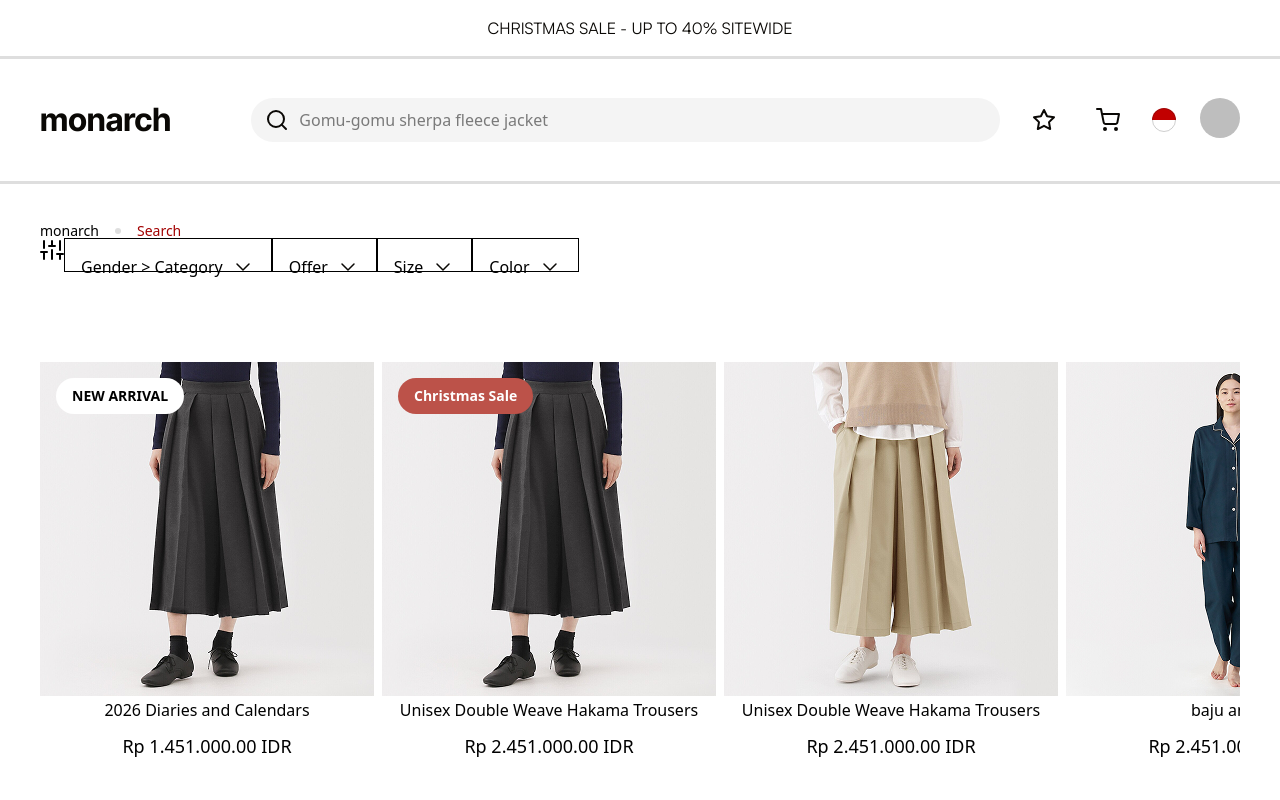
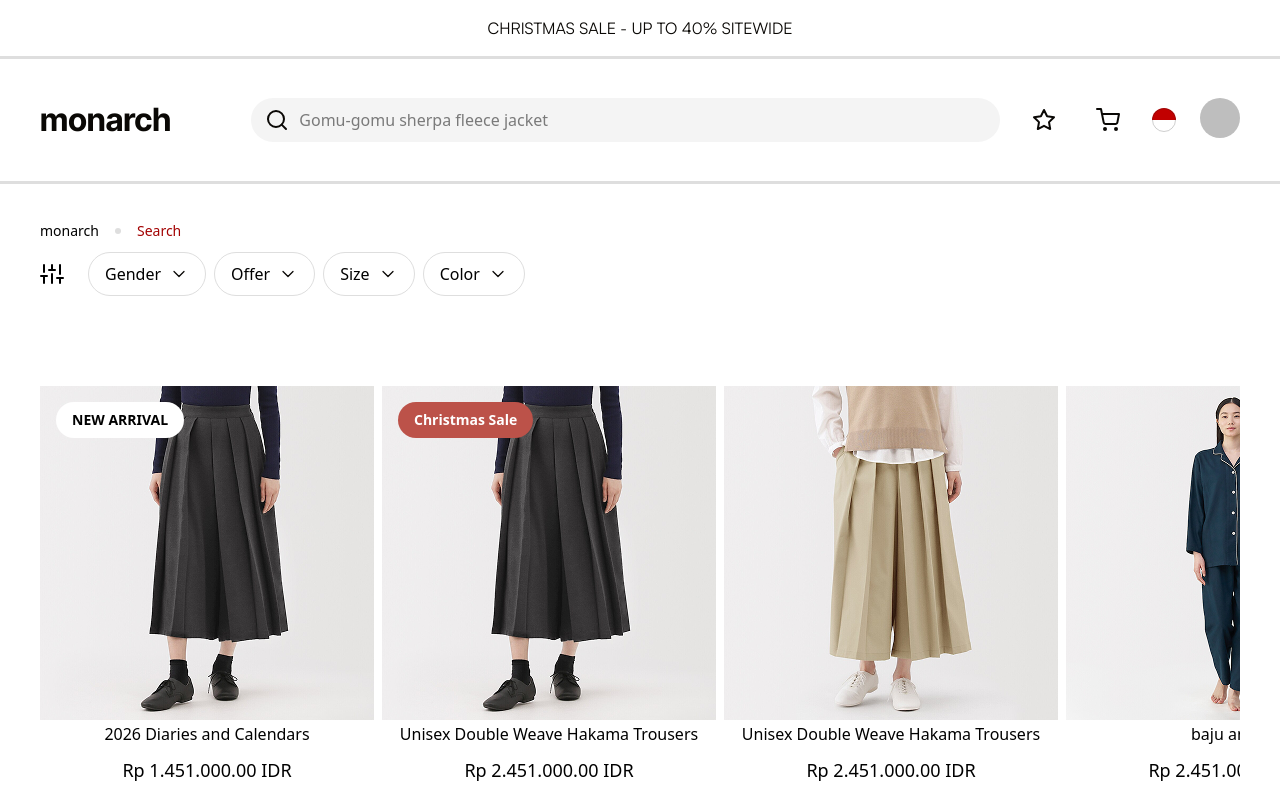
Before and after one commit to SBX-One/Monarch, a React (Vite) app: page /search-result in a window 1280 px wide. Built offline with nearby package versions, Linux system fonts and the light colour scheme.

Commit message:
products result update p3

```diff
--- /dev/null
+++ b/src/components/FIlterDropDown.tsx
@@ -0,0 +1,70 @@
+import { useState } from "react";
+import arrow_down from "../assets/svg/chevron-down.svg";
+
+type FilterDropdownProps<T extends string> = {
+  label: string;
+  options: T[];
+  value: T | null;
+  onSelect: (value: T | null) => void;
+};
+
+export default function FilterDropdown<T extends string>({
+  label,
+  options,
+  value,
+  onSelect,
+}: FilterDropdownProps<T>) {
+  const [open, setOpen] = useState<boolean>(false);
+
+  return (
+    <div className="relative">
+      {/* Trigger */}
+      <button
+        type="button"
+        onClick={() => setOpen(prev => !prev)}
+        className={`flex gap-[8px] h-[44px] px-[16px] items-center rounded-full border
+          ${value ? "border-black font-medium" : "border-[#dedede]"}
+        `}
+      >
+        <span>{value ?? label}</span>
+        <img
+          src={arrow_down}
+          alt="arrow"
+          className={`h-[20px] transition-transform ${open ? "rotate-180" : ""}`}
+        />
+      </button>
+
+      {/* Dropdown */}
+      {open && (
+        <div className="absolute z-20 mt-2 min-w-full bg-white border rounded-xl shadow-md">
+          {options.map(option => (
+            <button
+              key={option}
+              type="button"
+              onClick={() => {
+                onSelect(option);
+                setOpen(false);
+              }}
+              className="block w-full px-4 py-2 text-left hover:bg-gray-100"
+            >
+              {option}
+            </button>
+          ))}
+
+          {value && (
+            <button
+              type="button"
+              onClick={() => {
+                onSelect(null);
+                setOpen(false);
+              }}
+              className="block w-full px-4 py-2 text-left text-red-500 hover:bg-gray-100"
+            >
+              Clear
+            </button>
+          )}
+        </div>
+      )}
+    </div>
+  );
+}
--- /dev/null
+++ b/src/components/FilterConfig.ts
@@ -0,0 +1,51 @@
+export type Gender = "Women" | "Men" | "Unisex";
+export type Offer = "Christmas Sale" | "New Arrival" | "none";
+export type Size = "S" | "M" | "L" | "XL" | "XXL";
+export type Color = "Bright" | "Dark";
+
+export type FilterConfig =
+  | {
+      key: "gender";
+      label: string;
+      options: readonly Gender[];
+    }
+  | {
+      key: "offer";
+      label: string;
+      options: readonly Offer[];
+    }
+  | {
+      key: "size";
+      label: string;
+      options: readonly Size[];
+    }
+  | {
+      key: "color";
+      label: string;
+      options: readonly Color[];
+    };
+
+const FILTER_CONFIG: readonly FilterConfig[] = [
+  {
+    key: "gender",
+    label: "Gender",
+    options: ["Women", "Men", "Unisex"],
+  },
+  {
+    key: "offer",
+    label: "Offer",
+    options: ["Christmas Sale", "New Arrival", "none"],
+  },
+  {
+    key: "size",
+    label: "Size",
+    options: ["S", "M", "L", "XL", "XXL"],
+  },
+  {
+    key: "color",
+    label: "Color",
+    options: ["Bright", "Dark"],
+  },
+];
+
+export default FILTER_CONFIG;
--- a/src/pages/SearchResult.tsx
+++ b/src/pages/SearchResult.tsx
@@ -2,29 +2,92 @@ import { useParams, useNavigate } from "react-router-dom"
 import data from "../data/Data_Dummy.json"
 import { useState, useEffect } from "react";
 import Slider from "../assets/svg/sliders.svg"
-import arrow_down from "../assets/svg/chevron-down.svg"
+// import arrow_down from "../assets/svg/chevron-down.svg"
 
 // import Product from "../components/ProductsResult.tsx";
 import HorizontalScroll from "../components/HorizontalScroll";
 import Header from "../components/Header";
+import FILTER_CONFIG from "../components/FilterConfig";
+// import { FilterConfig } from "../components/FilterConfig";
+import FilterDropdown from "../components/FIlterDropDown";
 // import ProductResult from "../components/ProductsResult.tsx";
+
+type Gender = "Women" | "Men" | "Unisex";
+type Offer = "Christmas Sale" | "New Arrival" | "none";
+type Size = "S" | "M" | "L" | "XL" | "XXL";
+type Color = "Bright" | "Dark";
+
+type ActiveFilters = {
+  gender: Gender | null;
+  offer: Offer | null;
+  size: Size | null;
+  color: Color | null;
+};
 
 export default function SearchResult() {
     const { query } = useParams();
     const decodedQuery = query?.replace(/\+/g, " ").toLowerCase().trim() || "";
     const [searchInput, setSearchInput] = useState("");
     const navigate = useNavigate();
+    const [activeFilters, setActiveFilter] = useState<ActiveFilters>({
+        size : null,
+        gender : null,
+        color : null,
+        offer : null
+    })
     // const filteredProducts = data.ProductsResult.filter((item) => item.name.toLowerCase().includes(decodedQuery || ""));
+
+  function handleFilterChange<K extends keyof ActiveFilters>(
+        key: K,
+        value: ActiveFilters[K]
+        ) {
+        setActiveFilter(prev => ({
+            ...prev,
+            [key]: value,
+        }));
+    }
+
+    const filteredProducts = data.ProductsResult.filter(product => {
+        const matchSearch = decodedQuery
+            ? product.name.toLowerCase().includes(decodedQuery)
+            : true;
+
+        const matchGender = activeFilters.gender
+            ? product.gender === activeFilters.gender
+            : true;
+
+        const matchOffer = activeFilters.offer
+            ? product.offer === activeFilters.offer
+            : true;
+
+        const matchSize = activeFilters.size
+            ? product.size === activeFilters.size
+            : true;
+
+        // const matchColor = activeFilters.color
+        //     ? product. === activeFilters.color
+        //     : true;
+
+        return (
+            matchSearch &&
+            matchGender &&
+            matchOffer &&
+            matchSize
+            // matchColor
+        );
+    });
+
+
 
     useEffect(() => {
         setSearchInput(decodedQuery);
     }, [decodedQuery])
 
-    const filteredProducts = decodedQuery
-    ? data.ProductsResult.filter((product) =>
-        product.name.toLowerCase().includes(decodedQuery)
-      )
-    : data.ProductsResult;
+    // const filteredProducts = decodedQuery
+    // ? data.ProductsResult.filter((product) =>
+    //     product.name.toLowerCase().includes(decodedQuery)
+    //   )
+    // : data.ProductsResult;
 
     function handleSubmitSearch() {
         const trimmed = searchInput.trim();
@@ -36,59 +99,33 @@ export default function SearchResult() {
         }
     }
 
-    const filterSettings = [
-        {
-            "Gender > Category" : [
-                "Women",
-                "Men",
-                "Unisex"
-            ]
-        },
-        {
-            "Offer" : [
-                "Christmas Sale",
-                "New Arrival"
-            ]
-        },
-        {
-            "Size" : [
-                "S",
-                "M",
-                "L",
-                "XL",
-                "XXL"
-            ]
-        },
-        {
-            "Color" : [
-                "Bright",
-                "Dark"
-            ]
-        }
-    ]
-
 
     return (
-        <div>
+        <div className="h-screen">
             <Header searchValue={searchInput} onSearchChange={setSearchInput} onSubmitSearch={handleSubmitSearch} />
             <div>
                 <div className="flex">
                     <p className="small ml-10 mt-10 flex items-center gap-[16px]">monarch <div className="bg-[#dedede] w-[6px] h-[6px] rounded-full" /> <span className="text-[#A30303]">Search</span></p>
                 </div>
-                <div className="flex ml-10 h-[24px] ">
-                    <img src={Slider} alt="slider" />
-                    <div className="flex">
-                        {filterSettings.map((item, i) => (
-                            <div className="flex gap-[8px] px-[16px] py-[16px] border border-[#]" key={i}>
-                                <h1>{Object.keys(item)[0]}</h1>
-                                <img src={arrow_down} alt="image" className="h-[24px]" />
-                            </div>
+                <div className="flex ml-10 h-[24px] items-center mt-[24px] ">
+                    <img src={Slider} alt="slider" className="mr-[24px]" />
+                    <div className="flex gap-[8px]">
+                        {FILTER_CONFIG.map(filter => (
+                            <FilterDropdown
+                                key={filter.key}
+                                label={filter.label}
+                                options={filter.options}
+                                value={activeFilters[filter.key]}
+                                onSelect={(val) =>
+                                    handleFilterChange(filter.key, val)
+                                }
+                                />
                         ))}
                     </div>
                 </div>
             </div>
 
-            <HorizontalScroll title={""} data={filteredProducts} imageHeight={"334px"} eventState={true} CustomEventName="Christmas Sale" CustomBackgroundEvent="#BC5249" scrollToggle={false} />
+            <HorizontalScroll title={""} data={filteredProducts} customStyle2={{ justifyContent : "space-between"}} imageHeight={"334px"} eventState={true} CustomEventName="Christmas Sale" CustomBackgroundEvent="#BC5249" scrollToggle={false} />
         </div>
     )
 }
```
